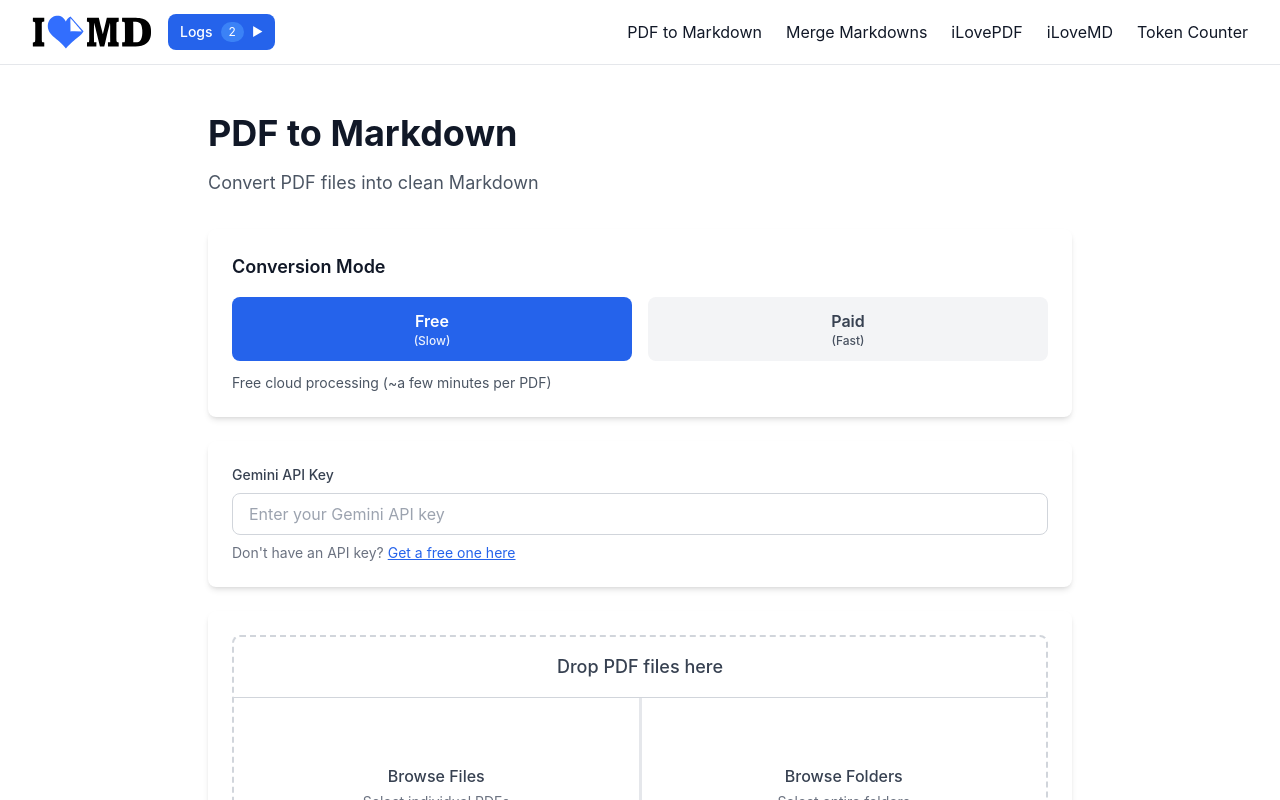
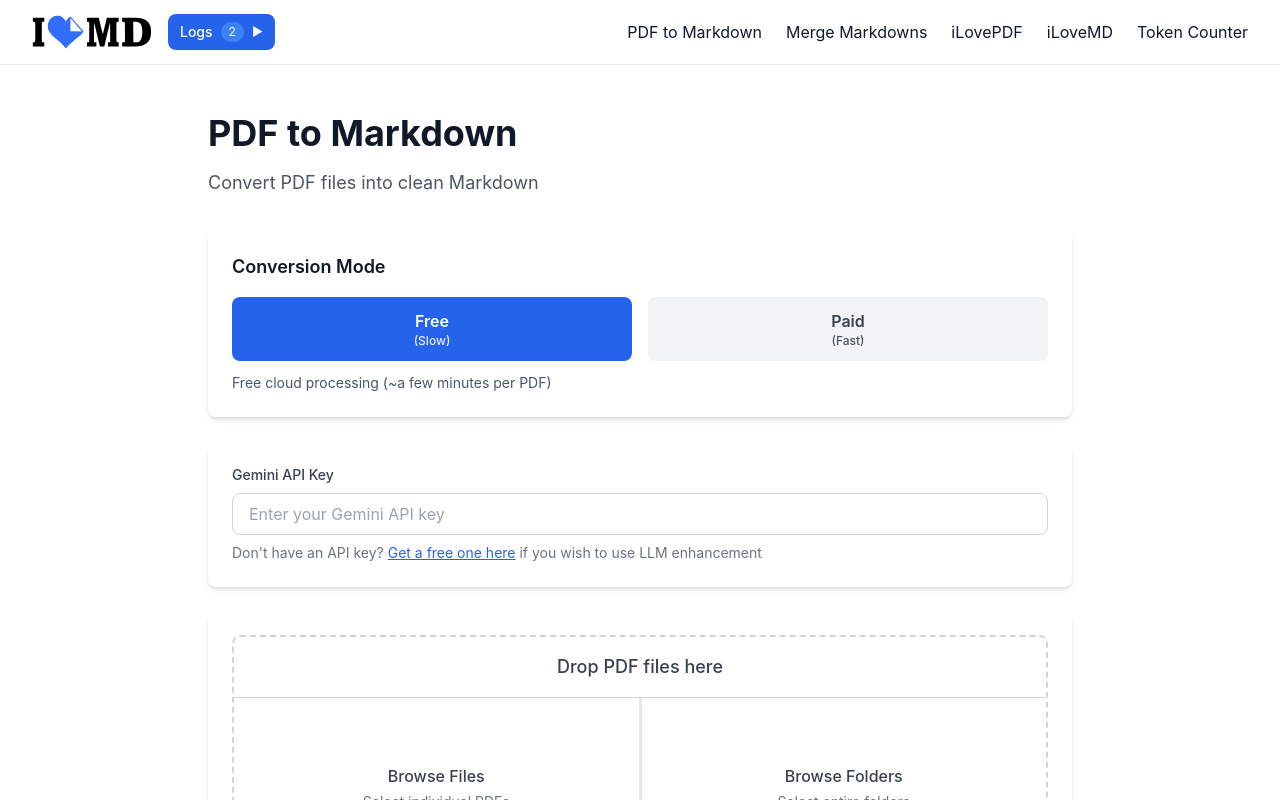
Before and after one commit to guy915/iLoveMD, a Next.js app: page /pdf-to-markdown in a window 1280 px wide. Shown: the top 800 px of the page. Built offline with nearby package versions, Linux system fonts and the light colour scheme.

Commit message:
feat: clarify API key requirement for LLM enhancement

```diff
--- a/src/components/pdf-to-markdown/ApiKeyInput.tsx
+++ b/src/components/pdf-to-markdown/ApiKeyInput.tsx
@@ -83,6 +83,7 @@ export function ApiKeyInput({
           >
             Get a free one here
           </a>
+          {' '}if you wish to use LLM enhancement
         </p>
       </div>
     )
```
